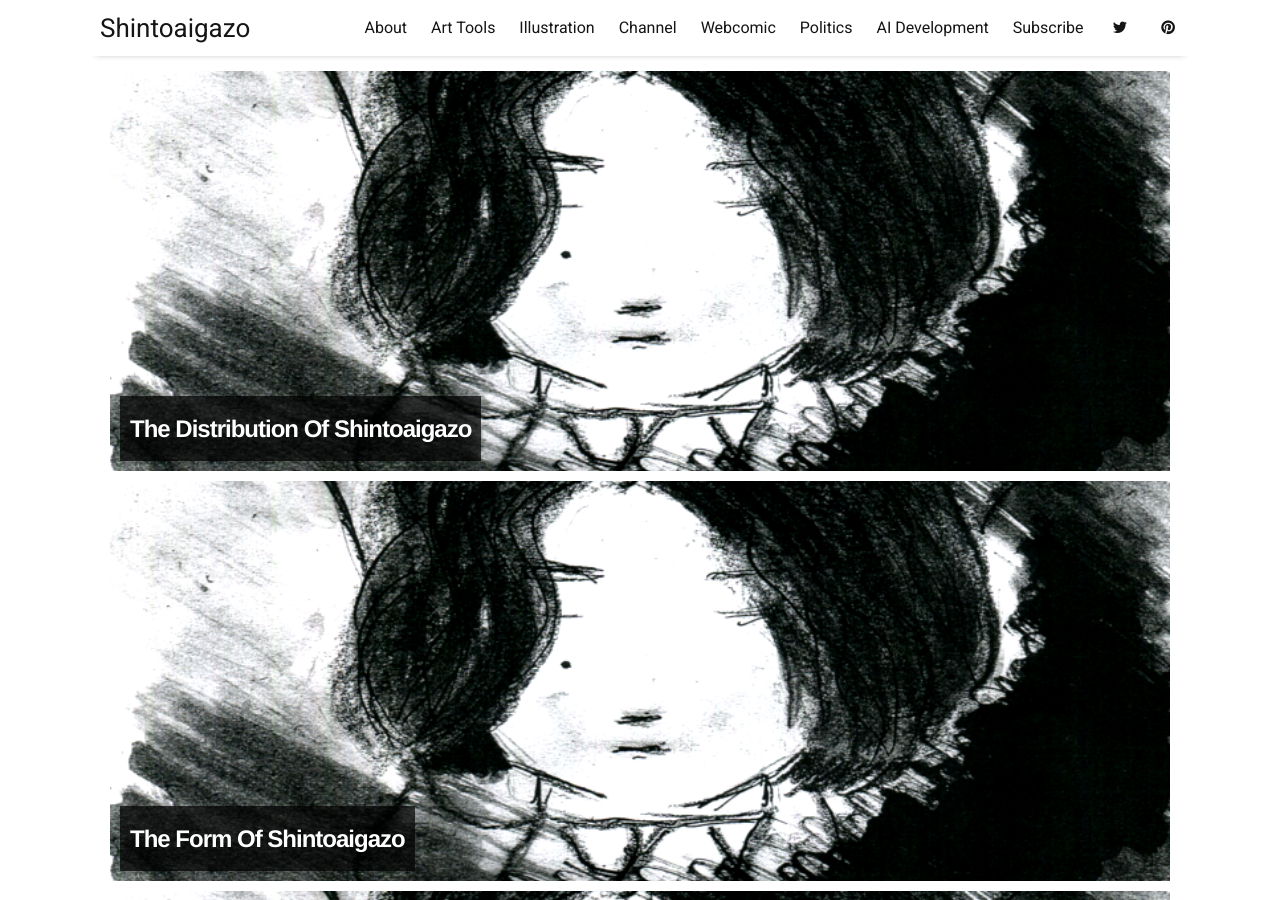
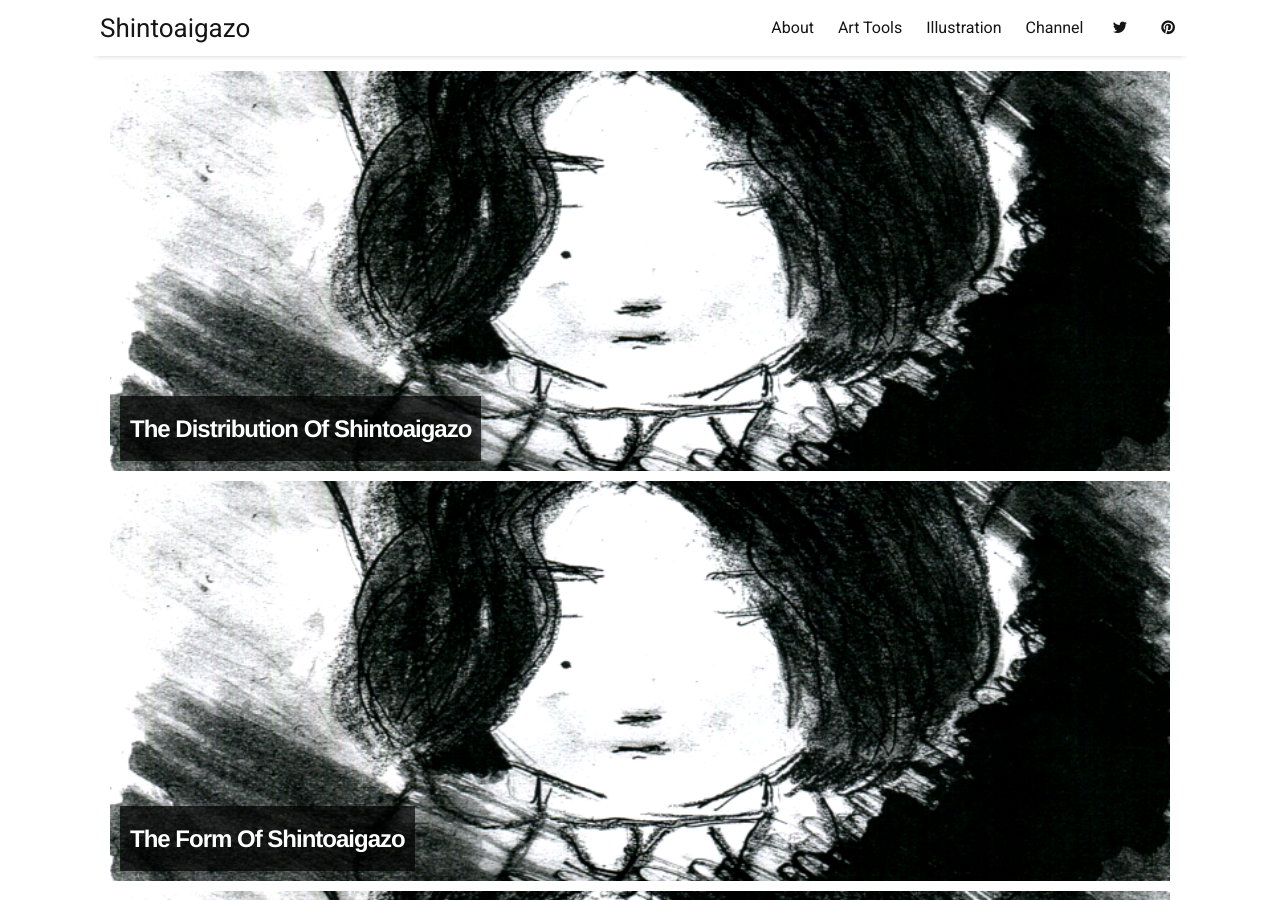
Before and after one commit to LWFlouisa/Portfolio, a Jekyll site: the page built from index.html, in a window 1280 px wide and 900 px high. Built offline with Jekyll 4.4.1, drawn with Linux system fonts in a browser that asks for light colours; nearby versions of some CDN libraries; the list of posts is cut into pages by our own code.

Commit message:
Update settings.yml

```diff
--- a/_data/settings.yml
+++ b/_data/settings.yml
@@ -11,10 +11,6 @@ menu:
 - {name: 'Art Tools',         url: 'arttools'}
 - {name: 'Illustration',      url: 'illustration'}
 - {name: 'Channel',           url: 'channel'}
-- {name: 'Webcomic',          url: 'https://lwflouisa.github.io/UploadedFairy/feed.xml'}
-- {name: 'Politics',          url: 'https://lwflouisa.github.io/RedSerpentPolitics/feed.xml'}
-- {name: 'AI Development',    url: 'https://lwflouisa.github.io/SRWeaverAIDevelopment/feed.xml'}
-- {name: 'Subscribe',         url: 'https://lwflouisa.github.io/Portfolio/rss-feed.xml'}
 
 # Available social icons are powered by Font Awesome, so you can use any icon that they offer
 social:
```
